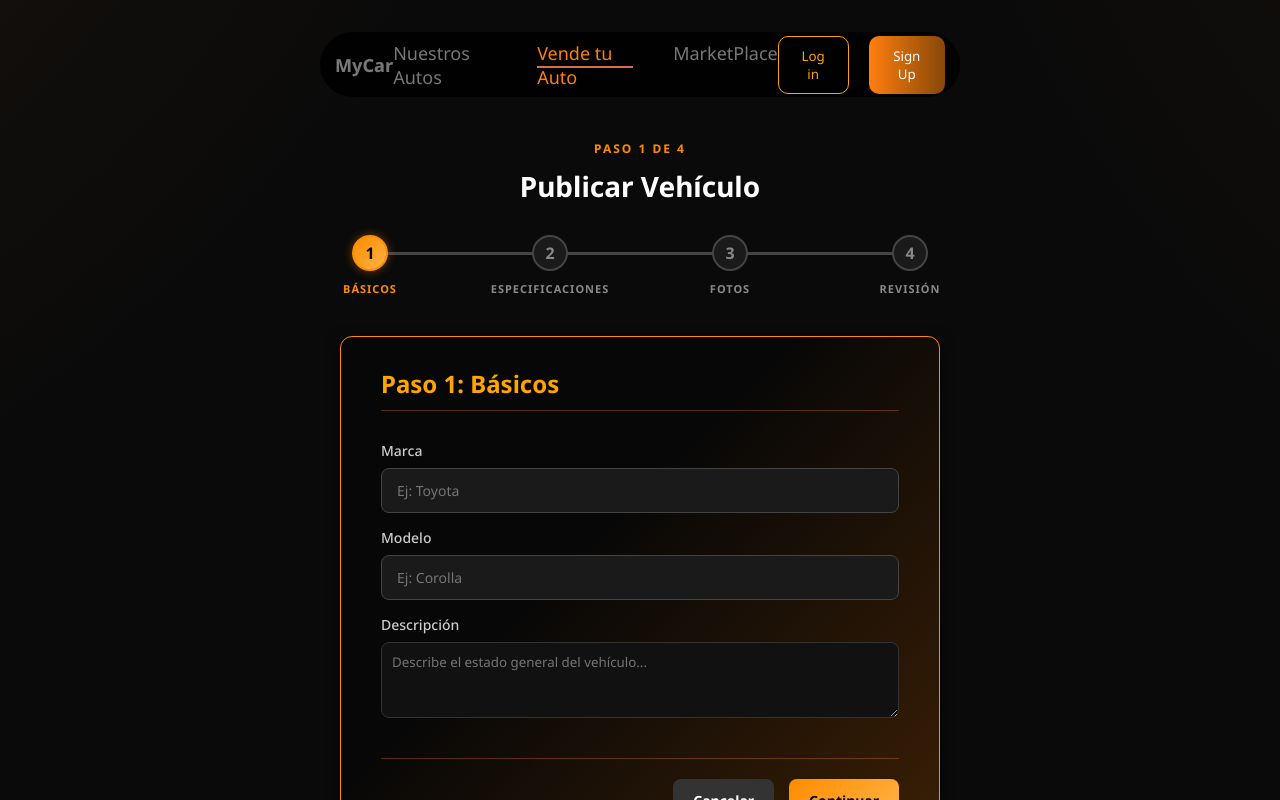
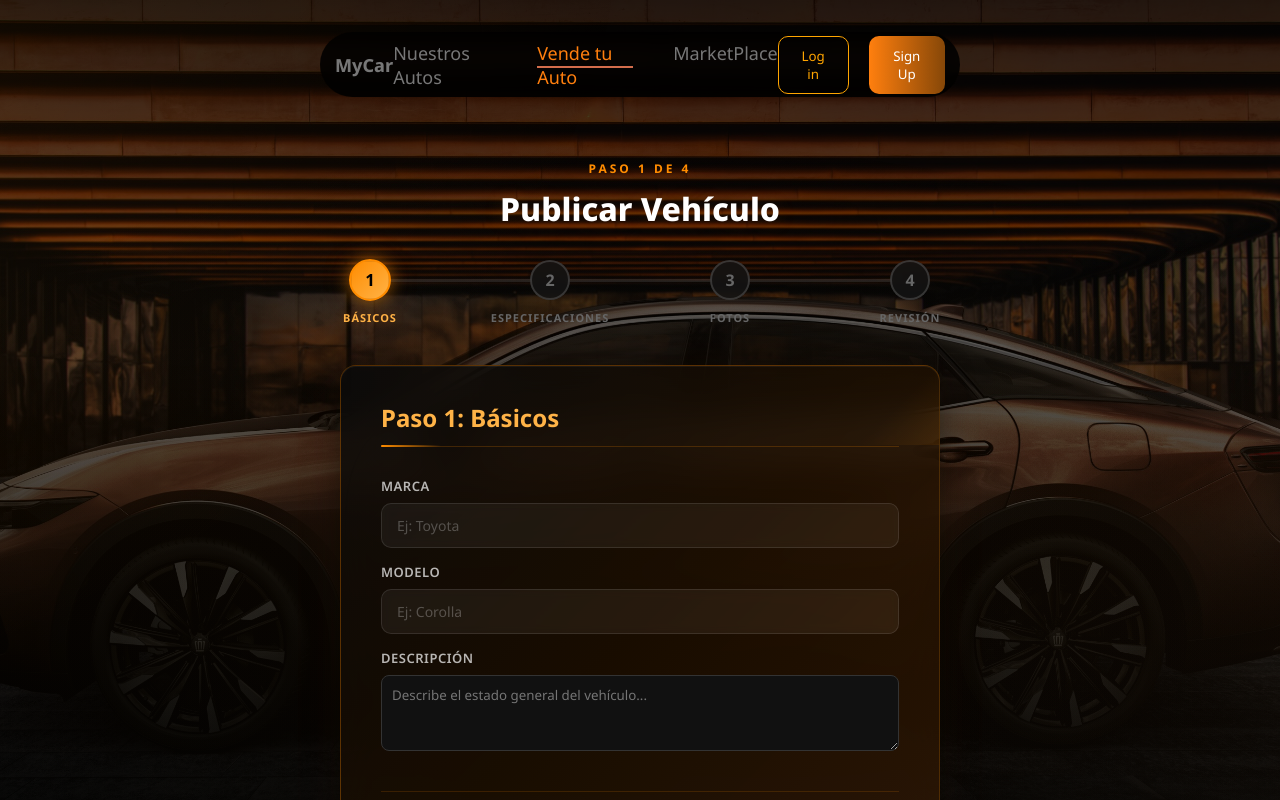
Before and after one commit to NahueAcuna/MyCar-Tesis-Front, an Angular app: page /vender in a window 1280 px wide. Shown: the top 800 px of the page. Built offline with nearby package versions, Linux system fonts and the light colour scheme; sample sign-in values are in the browser's storage; a web font is replaced by a local one.

Commit message:
Modificacion visual y tienen que completar si o si el formulario para continuar

```diff
--- a/src/app/pages/publication-form/publication-form.css
+++ b/src/app/pages/publication-form/publication-form.css
@@ -1,11 +1,73 @@
-/* ================= LAYOUT ================= */
+/* ================= HERO BACKGROUND ================= */
+:host {
+    display: block;
+}
+
 .container {
+    position: relative;
     display: flex;
     flex-direction: column;
     align-items: center;
-    padding: 60px 20px;
-    margin-top: 80px;
-    /* espacio para header */
+    padding: 80px 20px 60px;
+    margin-top: 0;
+    min-height: 100vh;
+    overflow: hidden;
+}
+
+/* Background image layer */
+.container::before {
+    content: '';
+    position: fixed;
+    top: 0;
+    left: 0;
+    width: 100%;
+    height: 100%;
+    background-image:
+        linear-gradient(
+            180deg,
+            rgba(0, 0, 0, 0.85) 0%,
+            rgba(0, 0, 0, 0.6) 30%,
+            rgba(10, 5, 0, 0.75) 60%,
+            rgba(0, 0, 0, 0.95) 100%
+        ),
+        url(/a255ab72-8ae9-4188-b667-b9e45705137e.jpeg);
+    background-repeat: no-repeat;
+    background-size: cover;
+    background-position: center 40%;
+    z-index: -2;
+}
+
+/* Animated orange glow overlay */
+.container::after {
+    content: '';
+    position: fixed;
+    top: 0;
+    left: 0;
+    width: 100%;
+    height: 100%;
+    background:
+        radial-gradient(ellipse at 15% 20%, rgba(255, 140, 0, 0.12) 0%, transparent 50%),
+        radial-gradient(ellipse at 85% 70%, rgba(197, 120, 57, 0.1) 0%, transparent 45%),
+        radial-gradient(ellipse at 50% 50%, rgba(133, 98, 47, 0.06) 0%, transparent 60%);
+    background-size: 200% 200%;
+    animation: glowPulse 10s ease infinite alternate;
+    z-index: -1;
+    pointer-events: none;
+}
+
+@keyframes glowPulse {
+    0% {
+        background-position: 0% 0%, 100% 100%, 50% 50%;
+        opacity: 0.8;
+    }
+    50% {
+        background-position: 100% 50%, 0% 50%, 50% 0%;
+        opacity: 1;
+    }
+    100% {
+        background-position: 50% 100%, 50% 0%, 0% 50%;
+        opacity: 0.9;
+    }
 }
 
 /* ================= PROGRESS BAR ================= */
@@ -14,20 +76,36 @@
     max-width: 600px;
     text-align: center;
     margin-bottom: 40px;
+    margin-top: 80px;
+    animation: fadeSlideDown 0.6s ease-out;
+}
+
+@keyframes fadeSlideDown {
+    from {
+        opacity: 0;
+        transform: translateY(-20px);
+    }
+    to {
+        opacity: 1;
+        transform: translateY(0);
+    }
 }
 
 .step-counter {
     color: #ff8c00;
     font-size: 12px;
     font-weight: bold;
-    letter-spacing: 2px;
+    letter-spacing: 3px;
     margin-bottom: 10px;
+    text-transform: uppercase;
 }
 
 .progress-header h1 {
-    font-size: 28px;
+    font-size: 32px;
     color: white;
     margin-bottom: 30px;
+    font-weight: 800;
+    text-shadow: 0 2px 20px rgba(255, 140, 0, 0.15);
 }
 
 .progress-bar {
@@ -48,35 +126,37 @@
 }
 
 .circle {
-    width: 36px;
-    height: 36px;
+    width: 40px;
+    height: 40px;
     border-radius: 50%;
-    background: #1a1a1a;
-    border: 2px solid #444;
+    background: rgba(20, 20, 20, 0.8);
+    border: 2px solid rgba(255, 255, 255, 0.15);
     display: flex;
     justify-content: center;
     align-items: center;
     font-weight: bold;
-    color: #888;
-    transition: all 0.3s ease;
+    color: #666;
+    transition: all 0.4s cubic-bezier(0.4, 0, 0.2, 1);
+    backdrop-filter: blur(4px);
 }
 
 .label {
     font-size: 11px;
-    color: #888;
+    color: #666;
     text-transform: uppercase;
     font-weight: bold;
     letter-spacing: 1px;
-    transition: all 0.3s ease;
+    transition: all 0.4s ease;
 }
 
 .line {
     flex-grow: 1;
     height: 3px;
-    background: #444;
+    background: rgba(255, 255, 255, 0.1);
     margin: 0 -15px;
     transform: translateY(-12px);
-    transition: all 0.3s ease;
+    transition: all 0.4s ease;
+    border-radius: 2px;
 }
 
 /* Active Step Styling */
@@ -84,38 +164,90 @@
     background: linear-gradient(135deg, #ff8c00, #ffb347);
     border-color: #ff8c00;
     color: black;
-    box-shadow: 0 0 10px rgba(255, 140, 0, 0.4);
+    box-shadow: 0 0 15px rgba(255, 140, 0, 0.5), 0 0 30px rgba(255, 140, 0, 0.15);
+    transform: scale(1.05);
 }
 
 .step.active .label {
-    color: #ff8c00;
+    color: #ffb347;
+    text-shadow: 0 0 10px rgba(255, 140, 0, 0.3);
 }
 
 .line.active {
-    background: #ff8c00;
-    box-shadow: 0 0 8px rgba(255, 140, 0, 0.4);
+    background: linear-gradient(90deg, #ff8c00, #ffb347);
+    box-shadow: 0 0 10px rgba(255, 140, 0, 0.3);
 }
 
-/* ================= FORM WRAPPER ================= */
+/* ================= FORM WRAPPER (Glassmorphism) ================= */
 .form-wrapper {
-    background: linear-gradient(135deg, #070707 40%, #3b1f05);
-    padding: 30px 40px;
-    border-radius: 12px;
-    border: 1px solid #ff8c00;
+    background: linear-gradient(
+        135deg,
+        rgba(10, 10, 10, 0.85) 0%,
+        rgba(30, 15, 0, 0.75) 50%,
+        rgba(60, 30, 5, 0.65) 100%
+    );
+    backdrop-filter: blur(20px);
+    -webkit-backdrop-filter: blur(20px);
+    padding: 35px 40px;
+    border-radius: 16px;
+    border: 1px solid rgba(255, 140, 0, 0.25);
     width: 100%;
     max-width: 600px;
     display: flex;
     flex-direction: column;
     gap: 20px;
-    box-shadow: 0 4px 15px rgba(0, 0, 0, 0.5);
+    box-shadow:
+        0 8px 32px rgba(0, 0, 0, 0.5),
+        0 0 60px rgba(255, 140, 0, 0.05),
+        inset 0 1px 0 rgba(255, 255, 255, 0.05);
+    animation: fadeSlideUp 0.5s ease-out;
+    position: relative;
+    overflow: hidden;
+}
+
+/* Subtle corner accent */
+.form-wrapper::before {
+    content: '';
+    position: absolute;
+    top: -1px;
+    right: -1px;
+    width: 80px;
+    height: 80px;
+    background: linear-gradient(135deg, transparent 50%, rgba(255, 140, 0, 0.1) 100%);
+    border-radius: 0 16px 0 0;
+    pointer-events: none;
+}
+
+@keyframes fadeSlideUp {
+    from {
+        opacity: 0;
+        transform: translateY(20px);
+    }
+    to {
+        opacity: 1;
+        transform: translateY(0);
+    }
 }
 
 .form-wrapper h2 {
-    color: orange;
+    color: #ffb347;
     margin-bottom: 10px;
     font-size: 24px;
-    border-bottom: 1px solid rgba(255, 140, 0, 0.3);
-    padding-bottom: 10px;
+    font-weight: 700;
+    border-bottom: 1px solid rgba(255, 140, 0, 0.2);
+    padding-bottom: 12px;
+    position: relative;
+}
+
+.form-wrapper h2::after {
+    content: '';
+    position: absolute;
+    bottom: -1px;
+    left: 0;
+    width: 60px;
+    height: 2px;
+    background: linear-gradient(90deg, #ff8c00, transparent);
+    border-radius: 2px;
 }
 
 .form-content {
@@ -139,39 +271,89 @@
 }
 
 .input-group label {
-    font-size: 14px;
-    color: #ccc;
-    font-weight: 500;
+    font-size: 13px;
+    color: rgba(255, 255, 255, 0.7);
+    font-weight: 600;
+    letter-spacing: 0.5px;
+    text-transform: uppercase;
 }
 
 .input-group input {
     width: 100%;
     padding: 12px 15px;
-    border-radius: 8px;
-    background: #1a1a1a;
-    border: 1px solid #444;
+    border-radius: 10px;
+    background: rgba(255, 255, 255, 0.05);
+    border: 1px solid rgba(255, 255, 255, 0.1);
     color: white;
     font-size: 14px;
-    transition: all 0.3s ease;
+    transition: all 0.3s cubic-bezier(0.4, 0, 0.2, 1);
     outline: none;
+    backdrop-filter: blur(4px);
+}
+
+.input-group input::placeholder {
+    color: rgba(255, 255, 255, 0.25);
 }
 
 .input-group input:focus {
-    border-color: #ff8c00;
-    box-shadow: 0 0 8px rgba(255, 140, 0, 0.3);
-    background: #222;
+    border-color: rgba(255, 140, 0, 0.6);
+    box-shadow: 0 0 0 3px rgba(255, 140, 0, 0.1), 0 0 15px rgba(255, 140, 0, 0.1);
+    background: rgba(255, 255, 255, 0.08);
+}
+
+.input-group input:hover:not(:focus) {
+    border-color: rgba(255, 255, 255, 0.2);
+    background: rgba(255, 255, 255, 0.06);
 }
 
 .file-input {
-    padding: 8px 10px !important;
-    background: #1a1a1a;
+    padding: 10px 12px !important;
+    background: rgba(255, 255, 255, 0.05);
     color: #ccc;
+    cursor: pointer;
+}
+
+.file-input::-webkit-file-upload-button {
+    background: linear-gradient(135deg, #ff8c00, #ffb347);
+    color: black;
+    border: none;
+    padding: 6px 14px;
+    border-radius: 6px;
+    font-weight: bold;
+    cursor: pointer;
+    margin-right: 10px;
+    transition: all 0.3s ease;
+}
+
+.file-input::-webkit-file-upload-button:hover {
+    box-shadow: 0 2px 8px rgba(255, 140, 0, 0.4);
 }
 
 .review-text {
     font-size: 16px;
-    color: #eee;
-    line-height: 1.5;
+    color: rgba(255, 255, 255, 0.8);
+    line-height: 1.6;
+}
+
+/* ================= ERROR MESSAGE ================= */
+.error-msg {
+    color: #ff6b6b;
+    background: rgba(255, 107, 107, 0.08);
+    border: 1px solid rgba(255, 107, 107, 0.25);
+    border-radius: 8px;
+    padding: 10px 15px;
+    font-size: 13px;
+    font-weight: 600;
+    margin-top: 5px;
+    animation: shakeIn 0.4s ease-out;
+}
+
+@keyframes shakeIn {
+    0% { transform: translateX(-8px); opacity: 0; }
+    25% { transform: translateX(6px); }
+    50% { transform: translateX(-4px); }
+    75% { transform: translateX(2px); }
+    100% { transform: translateX(0); opacity: 1; }
 }
 
 /* ================= BUTTONS ================= */
@@ -181,60 +363,79 @@
     gap: 15px;
     margin-top: 20px;
     padding-top: 20px;
-    border-top: 1px solid rgba(255, 140, 0, 0.3);
+    border-top: 1px solid rgba(255, 140, 0, 0.15);
 }
 
 .btn {
-    padding: 12px 20px;
+    padding: 12px 24px;
     border: none;
-    border-radius: 8px;
+    border-radius: 10px;
     cursor: pointer;
     font-weight: bold;
-    transition: 0.3s;
+    transition: all 0.3s cubic-bezier(0.4, 0, 0.2, 1);
     font-size: 14px;
+    letter-spacing: 0.3px;
+    position: relative;
+    overflow: hidden;
 }
 
 .primary {
     background: linear-gradient(135deg, #ff8c00, #ffb347);
     color: black;
+    box-shadow: 0 4px 15px rgba(255, 140, 0, 0.2);
 }
 
 .primary:hover {
-    transform: scale(1.03);
-    box-shadow: 0 4px 10px rgba(255, 140, 0, 0.3);
+    transform: translateY(-2px) scale(1.02);
+    box-shadow: 0 6px 20px rgba(255, 140, 0, 0.4);
+}
+
+.primary:active {
+    transform: translateY(0) scale(0.98);
 }
 
 .secondary {
-    background: #333;
+    background: rgba(255, 255, 255, 0.08);
     color: white;
+    border: 1px solid rgba(255, 255, 255, 0.12);
+    backdrop-filter: blur(4px);
 }
 
 .secondary:hover {
-    background: #444;
-    transform: scale(1.03);
+    background: rgba(255, 255, 255, 0.14);
+    transform: translateY(-2px);
+    border-color: rgba(255, 255, 255, 0.2);
 }
 
 .outline {
     background: transparent;
-    border: 1px solid #555;
-    color: #ccc;
+    border: 1px solid rgba(255, 255, 255, 0.15);
+    color: rgba(255, 255, 255, 0.7);
 }
 
 .outline:hover {
-    border-color: #ff8c00;
-    color: orange;
-    background: transparent;
+    border-color: rgba(255, 140, 0, 0.5);
+    color: #ffb347;
+    background: rgba(255, 140, 0, 0.05);
 }
 
 /* ================= MOBILE ================= */
 @media (max-width: 768px) {
     .container {
         padding: 20px;
-        margin-top: 60px;
+    }
+
+    .progress-header {
+        margin-top: 70px;
+    }
+
+    .progress-header h1 {
+        font-size: 24px;
     }
 
     .form-wrapper {
-        padding: 20px;
+        padding: 25px 20px;
+        border-radius: 14px;
     }
 
     .grid {
@@ -248,19 +449,21 @@
 
     .btn {
         width: 100%;
+        text-align: center;
     }
 }
 
 /* ================= PREVIEW CARD ================= */
 .preview-card {
-    background: #111;
-    border: 1px solid #333;
-    border-radius: 12px;
+    background: rgba(10, 10, 10, 0.7);
+    border: 1px solid rgba(255, 255, 255, 0.1);
+    border-radius: 14px;
     overflow: hidden;
     margin-top: 20px;
-    box-shadow: 0 5px 15px rgba(0, 0, 0, 0.5);
+    box-shadow: 0 8px 30px rgba(0, 0, 0, 0.5);
     display: flex;
     flex-direction: column;
+    backdrop-filter: blur(10px);
 }
 
 @media (min-width: 600px) {
@@ -293,15 +496,16 @@
 
 .preview-price {
     position: absolute;
-    bottom: 10px;
-    left: 10px;
-    background: rgba(255, 140, 0, 0.9);
+    bottom: 12px;
+    left: 12px;
+    background: linear-gradient(135deg, rgba(255, 140, 0, 0.95), rgba(255, 179, 71, 0.95));
     color: black;
     font-weight: bold;
-    padding: 6px 12px;
-    border-radius: 6px;
+    padding: 8px 16px;
+    border-radius: 8px;
     font-size: 18px;
-    box-shadow: 0 2px 5px rgba(0, 0, 0, 0.5);
+    box-shadow: 0 4px 15px rgba(0, 0, 0, 0.4);
+    backdrop-filter: blur(4px);
 }
 
 .preview-info {
@@ -316,6 +520,7 @@
     margin: 0;
     color: white;
     font-size: 22px;
+    font-weight: 700;
 }
 
 .preview-tags {
@@ -325,18 +530,25 @@
 }
 
 .tag {
-    background: #222;
-    border: 1px solid #444;
-    padding: 4px 10px;
+    background: rgba(255, 255, 255, 0.06);
+    border: 1px solid rgba(255, 255, 255, 0.12);
+    padding: 5px 12px;
     border-radius: 20px;
     font-size: 12px;
-    color: #ccc;
+    color: rgba(255, 255, 255, 0.8);
     font-weight: bold;
+    backdrop-filter: blur(4px);
+    transition: all 0.3s ease;
+}
+
+.tag:hover {
+    border-color: rgba(255, 140, 0, 0.4);
+    background: rgba(255, 140, 0, 0.08);
 }
 
 .preview-specs {
     margin-top: auto;
-    border-top: 1px solid #333;
+    border-top: 1px solid rgba(255, 255, 255, 0.08);
     padding-top: 15px;
     display: grid;
     grid-template-columns: 1fr 1fr;
@@ -346,9 +558,9 @@
 .preview-specs p {
     margin: 0;
     font-size: 13px;
-    color: #aaa;
+    color: rgba(255, 255, 255, 0.6);
 }
 
 .preview-specs strong {
-    color: #ff8c00;
+    color: #ffb347;
 }
--- a/src/app/pages/publication-form/publication-form.html
+++ b/src/app/pages/publication-form/publication-form.html
@@ -49,6 +49,7 @@
           style="width: 100%; padding: 10px; border-radius: 8px; border: 1px solid #333; background: #111; color: white; resize: vertical;"></textarea>
       </div>
     </div>
+    <p class="error-msg" *ngIf="errorMessage && mostrarPagina1">{{ errorMessage }}</p>
     <div class="form-actions">
       <button class="btn secondary" (click)="cancelar()">Cancelar</button>
       <button class="btn primary" (click)="irAPagina2()">Continuar</button>
@@ -94,6 +95,7 @@
         <input type="number" placeholder="Ej: 2021" [(ngModel)]="publicationData.anio" (keyup.enter)="irAPagina3()">
       </div>
     </div>
+    <p class="error-msg" *ngIf="errorMessage && mostrarPagina2">{{ errorMessage }}</p>
     <div class="form-actions">
       <button class="btn secondary" (click)="irAPagina1()">Atrás</button>
       <button class="btn primary" (click)="irAPagina3()">Continuar</button>
@@ -114,6 +116,7 @@
         <input type="number" placeholder="Ej: 25000" [(ngModel)]="publicationData.precio" (keyup.enter)="irAPagina4()">
       </div>
     </div>
+    <p class="error-msg" *ngIf="errorMessage && mostrarPagina3">{{ errorMessage }}</p>
     <div class="form-actions">
       <button class="btn secondary" (click)="irAPagina2()">Atrás</button>
       <button class="btn primary" (click)="irAPagina4()">Continuar</button>
--- a/src/app/pages/publication-form/publication-form.ts
+++ b/src/app/pages/publication-form/publication-form.ts
@@ -17,6 +17,8 @@ export class PublicationForm {
   mostrarPagina2 = false;
   mostrarPagina3 = false;
   mostrarPagina4 = false;
+
+  errorMessage = '';
 
   publicationData = {
     marca: '',
@@ -108,6 +110,11 @@ export class PublicationForm {
   }
 
   irAPagina2() {
+    if (!this.publicationData.marca.trim() || !this.publicationData.modelo.trim() || !this.publicationData.descripcion.trim()) {
+      this.errorMessage = 'Completá todos los campos antes de continuar.';
+      return;
+    }
+    this.errorMessage = '';
     this.mostrarPagina1 = false;
     this.mostrarPagina2 = true;
     this.mostrarPagina3 = false;
@@ -115,6 +122,13 @@ export class PublicationForm {
   }
 
   irAPagina3() {
+    if (!this.publicationData.km.trim() || !this.publicationData.combustible.trim() || !this.publicationData.caja.trim() ||
+        !this.publicationData.caballos || !this.publicationData.color.trim() || !this.publicationData.puertas ||
+        !this.publicationData.motor.trim() || !this.publicationData.anio) {
+      this.errorMessage = 'Completá todos los campos antes de continuar.';
+      return;
+    }
+    this.errorMessage = '';
     this.mostrarPagina1 = false;
     this.mostrarPagina2 = false;
     this.mostrarPagina3 = true;
@@ -122,6 +136,11 @@ export class PublicationForm {
   }
 
   irAPagina4() {
+    if (this.selectedFiles.length === 0 || !this.publicationData.precio) {
+      this.errorMessage = 'Subí al menos una foto y completá el precio.';
+      return;
+    }
+    this.errorMessage = '';
     this.mostrarPagina1 = false;
     this.mostrarPagina2 = false;
     this.mostrarPagina3 = false;
```
